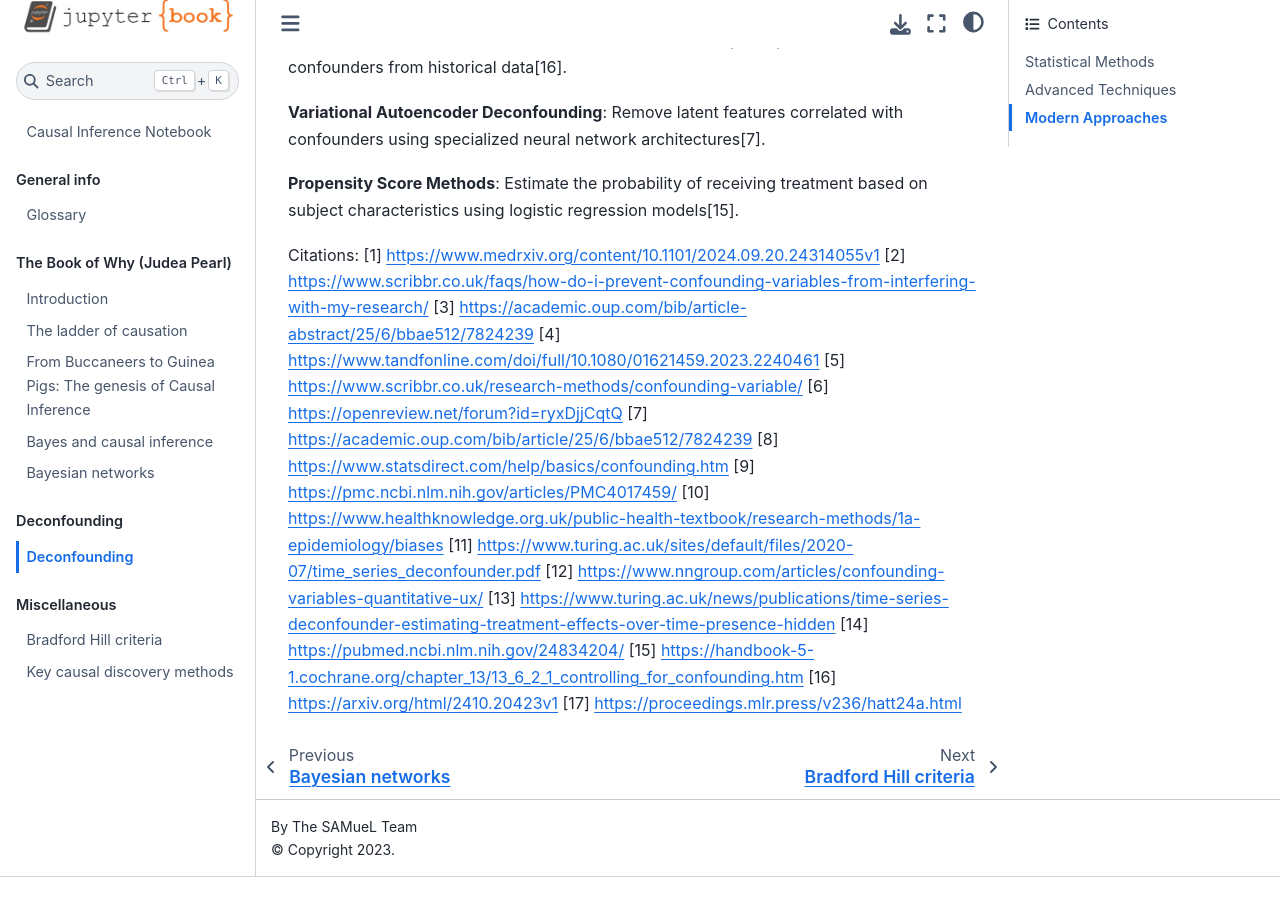
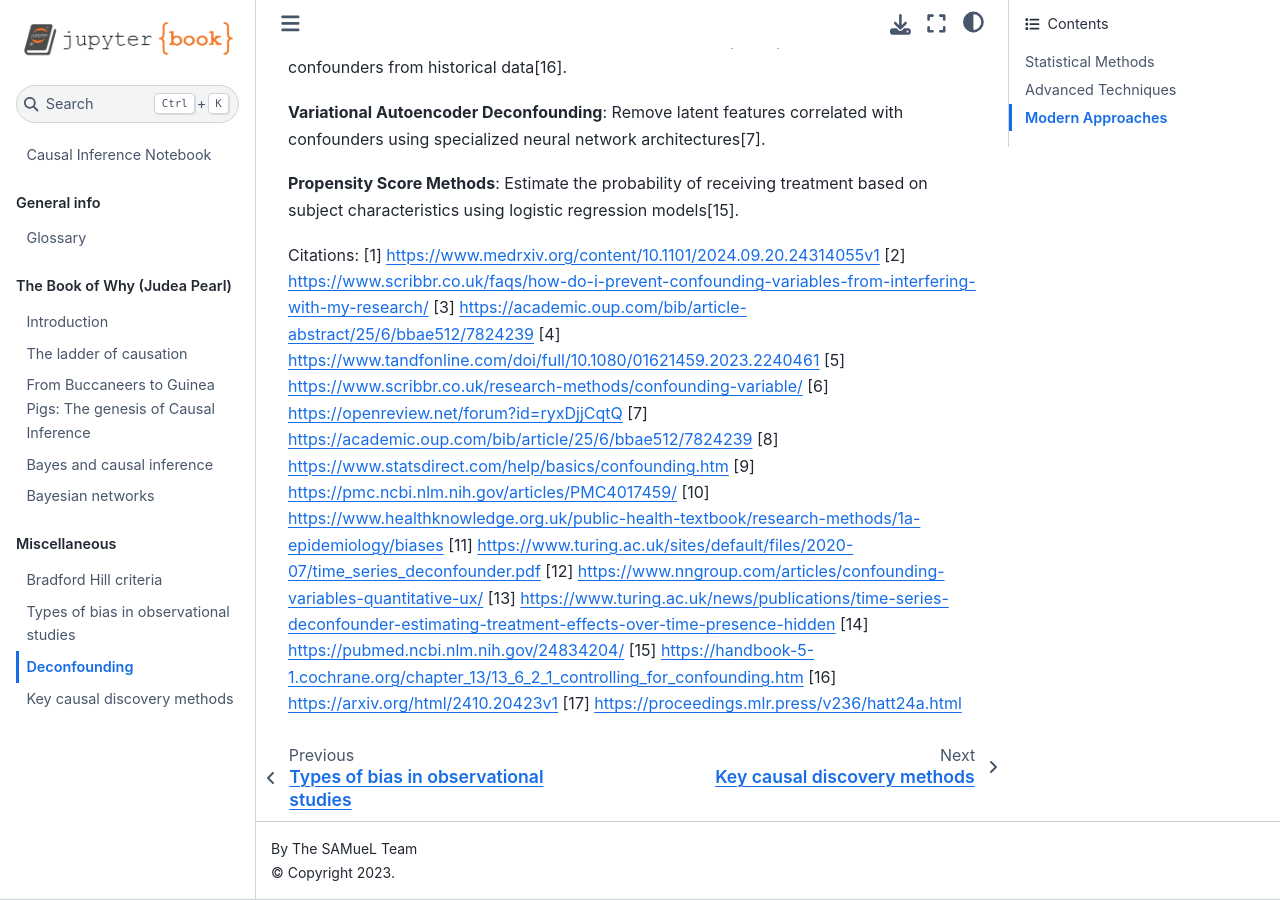
Before and after one commit to samuel-book/causal_inference_notebook, a Jupyter Book: the page built from 2_deconfounding/deconfounding.md, in a window 1280 px wide and 900 px high, scrolled down 861 px. Built offline with Jupyter Book 1.0.4 settings and Sphinx 7.4.7 and the Sphinx Book theme 1.1.4, drawn with Linux system fonts in a browser that asks for light colours; pages that are not in the unit, such as notebooks, are missing from menus; before the commit the page ends 1738 px from its top, so only the background shows below that.

Commit message:
Add bias

```diff
--- a/_toc.yml
+++ b/_toc.yml
@@ -17,10 +17,9 @@ parts:
 - caption: Directed Acyclic Graphs (DAGs)
   chapters:
   - file: 1_dags/01_dag.ipynb
-- caption: Deconfounding
-  chapters:
-  - file: 2_deconfounding/deconfounding.md
 - caption: Miscellaneous
   chapters:
   - file: misc/bradford_hill.md
+  - file: misc/bias.md
+  - file: 2_deconfounding/deconfounding.md
   - file: misc/causal_discovery.md
--- a/misc/bias.md
+++ b/misc/bias.md
@@ -1,6 +1,8 @@
-# Types of bias
+# Types of bias in observational studies
 
 Below are types of bias that occur in studies, grouped by broad classifications (some biases may straddle general categories, but are placed in just one category here to avoid duplication).
+
+![](bias_mindmap.png)
 
 ## Selection bias
 
@@ -74,7 +76,7 @@ Time-related biases arise from improper handling of time in study design.
 
 Published studies may be biased towards those that showed significant or positive findings.
 
-# Ecological fallacy**
+# Ecological fallacy
 
 An Ecological fallacy occurs when conclusions about individuals are drawn from analyses of group (aggregate) data. An example is Robinson's Paradox where, in the 1950s, a study found that states with higher proportions of foreign-born residents had lower literacy rates. However, when examining specific groups within states, this relationship disappeared.
 
```
Also changed, not shown: 2 other files.
